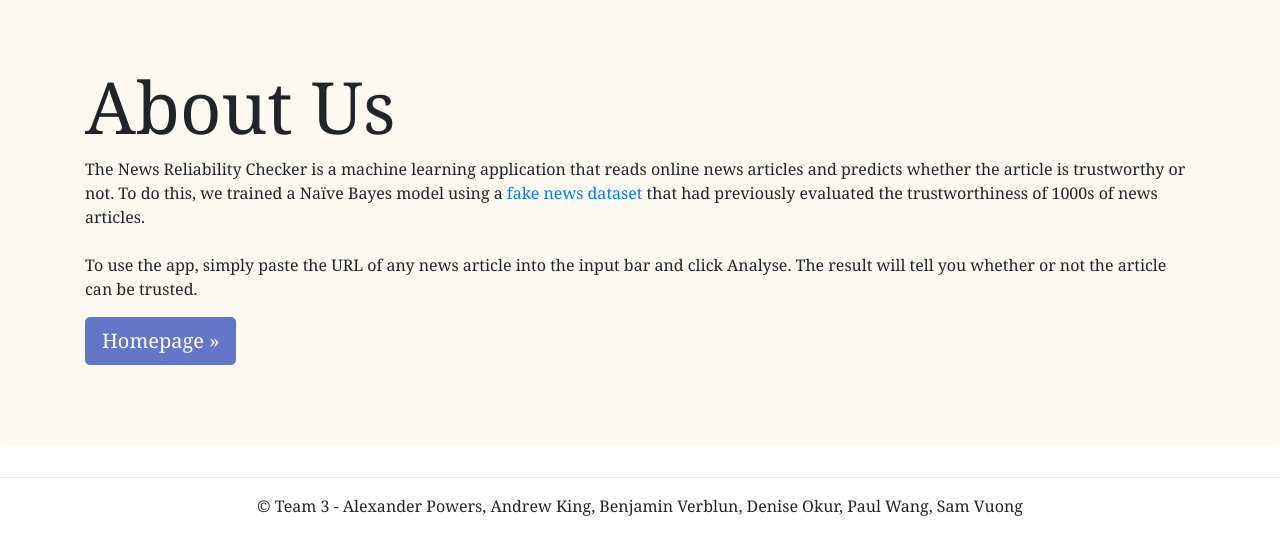
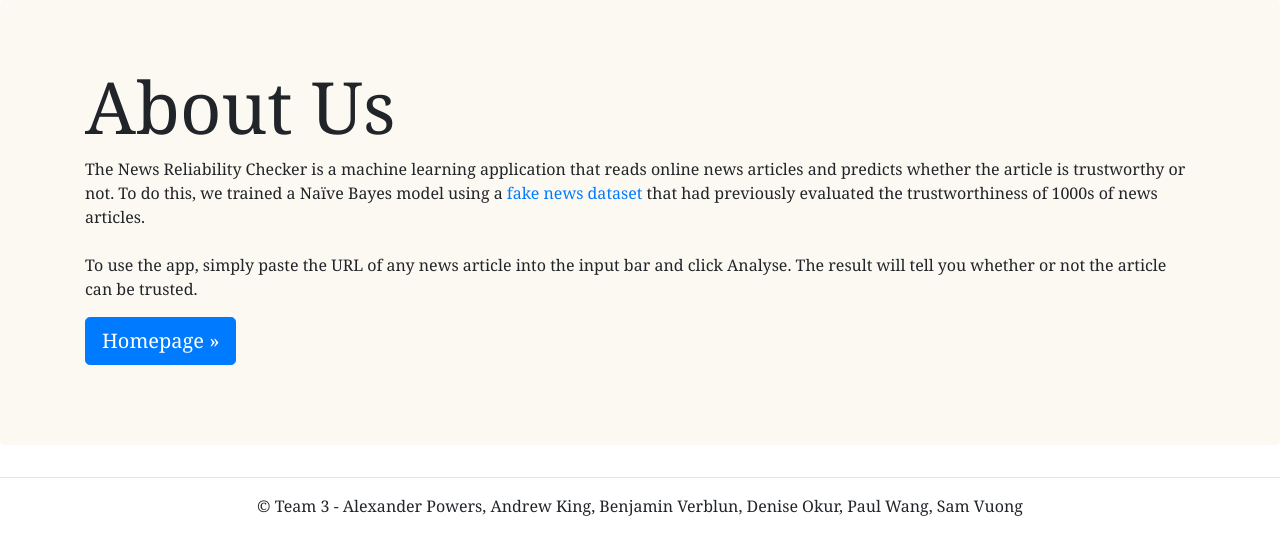
Before and after one commit to alexanderbpowers/project-4-team-3-machine-learning, a Flask app: page /about in a window 1280 px wide. Shown: the part 57-612 px from the top of the page. Run offline with Flask 2, Linux system fonts and the light colour scheme; some libraries are stand-ins or nearby versions.

Commit message:
fixed css

```diff
--- a/static/stylesheet.css
+++ b/static/stylesheet.css
@@ -28,11 +28,6 @@
     border-color: rgb(100, 118, 200);
 }
 
-#homebtn {
-    background-color: rgb(100, 118, 200);
-    border-color: rgb(100, 118, 200);
-}
-
 footer {
     text-align: center;
 }
```
